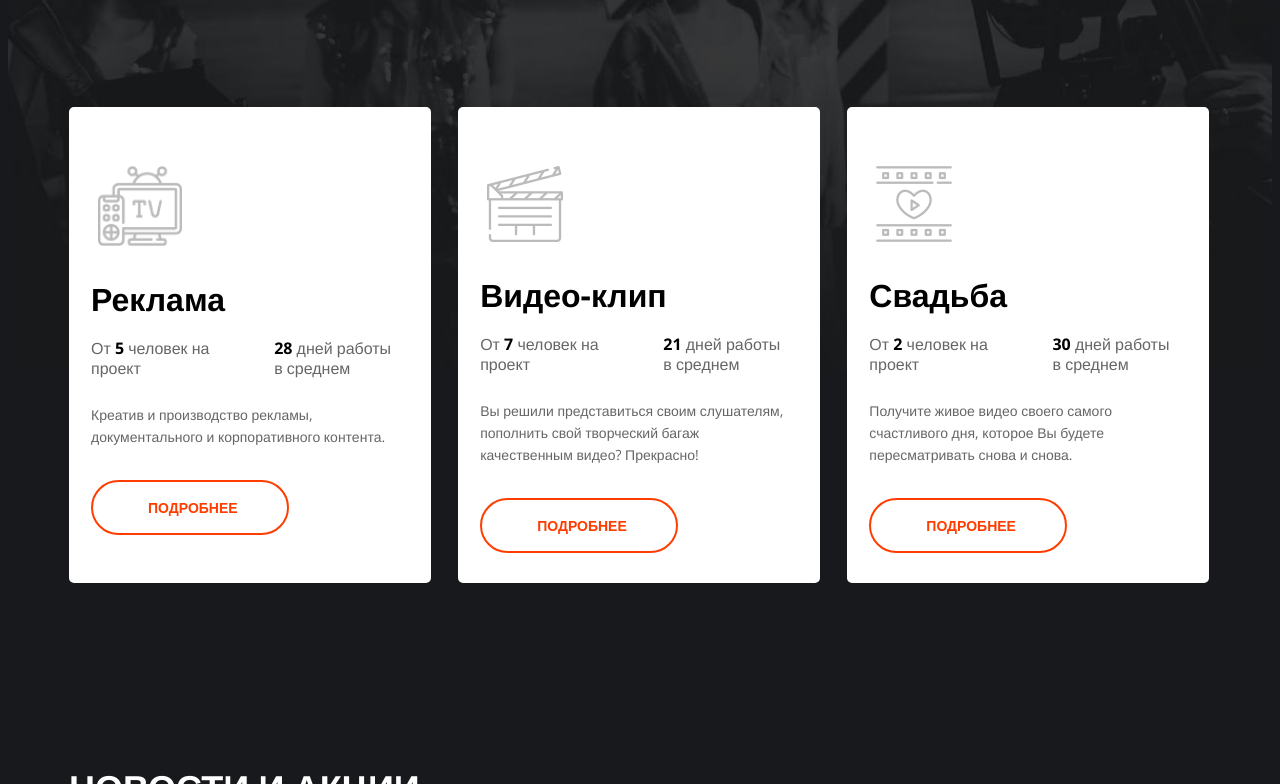
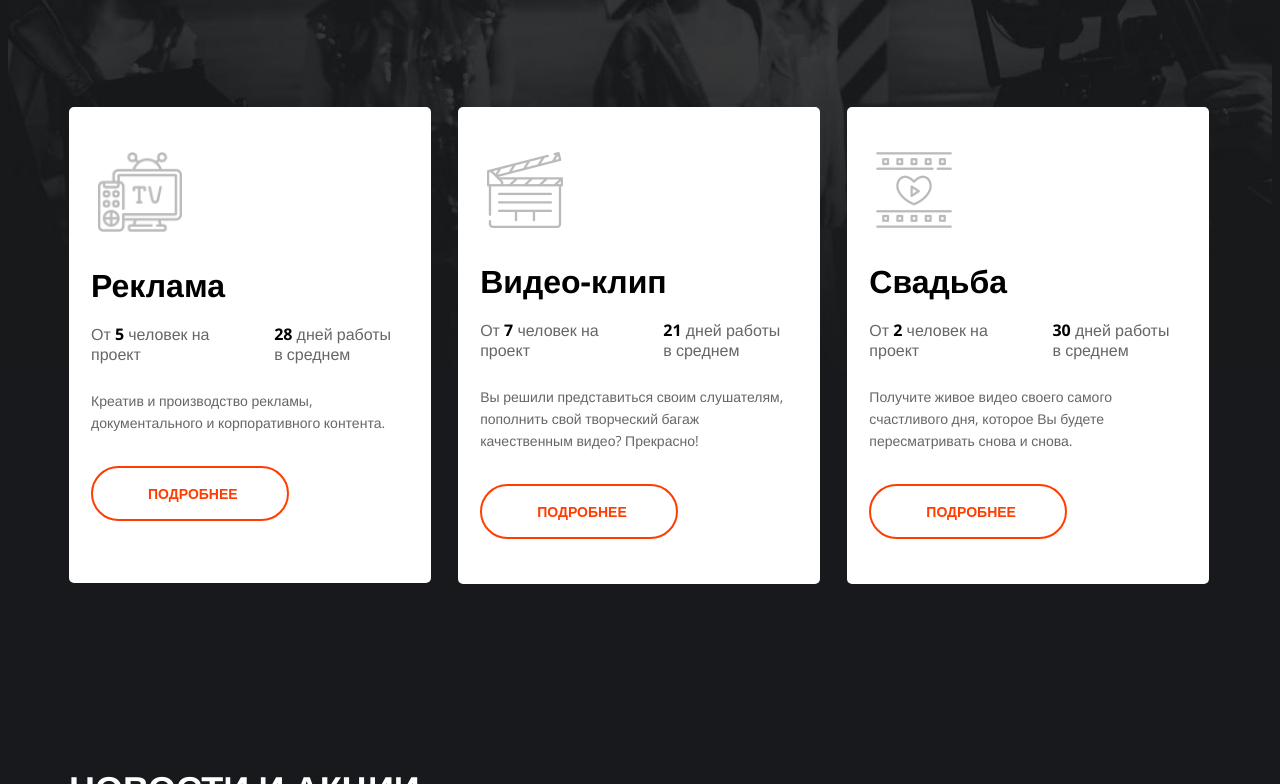
Before and after one commit to dvkvak/video-prod-project, a plain HTML site: page project/index.html in a window 1280 px wide. Shown: the part 690-1474 px from the top of the page. Drawn offline with nearby package versions, Linux system fonts and the light colour scheme.

Commit message:
Update main.css

```diff
--- a/project/main.css
+++ b/project/main.css
@@ -161,7 +161,7 @@ p {
   margin-right: 23px;
   border-radius: 5px;
   vertical-align: top;
-  padding: 20px 17px;
+  padding: 40px 17px;
 }
 
 .offer:last-child {
@@ -174,7 +174,6 @@ p {
 
 
 .offer__image {
-  padding-top: 34px;
   padding-left: 7px;
   margin-bottom: 25px;
 }
```
